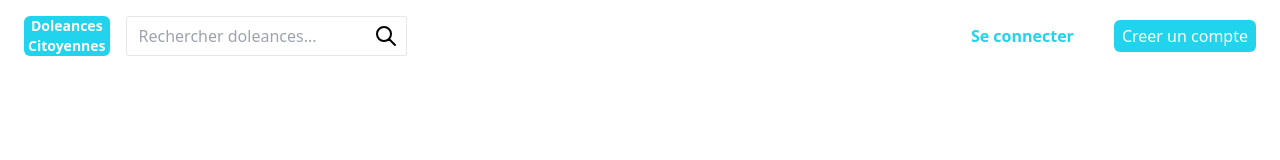
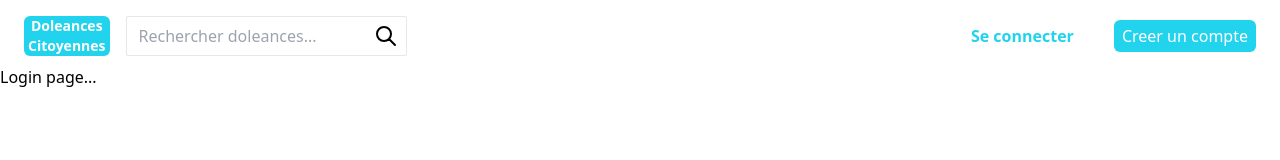
Before and after one commit to BayeDev/doleances-app, a React (Create React App) app in the folder frontend-app/: page /login in a window 1280 px wide. Shown: the top 160 px of the page. Built offline with nearby package versions, Linux system fonts and the light colour scheme.

Commit message:
First nav bar routing success

```diff
--- a/frontend-app/src/App.js
+++ b/frontend-app/src/App.js
@@ -1,11 +1,37 @@
 import Navbar from "./Components/Navbar";
+import LoginPage from "./Components/LoginPage"
+import RegisterPage from "./Components/RegisterPage"
+import HomePage from "./Components/HomePage";
+
+
+
 //import './App.css';
+import {
+  BrowserRouter,
+  Switch,
+  Route,
+} from "react-router-dom";
 
 function App() {
   return (
+  <BrowserRouter>
     <div>
      <Navbar />
+     <Switch>
+                <Route path="/login">
+                    <LoginPage />
+                </Route>
+                <Route path="/register">
+                    <RegisterPage />
+                </Route>
+                <Route path="/">
+                    <HomePage />
+                </Route>
+
+        </Switch>
     </div>
+    </BrowserRouter>
+
   );
 }
 
--- a/frontend-app/src/Components/Navbar.js
+++ b/frontend-app/src/Components/Navbar.js
@@ -8,7 +8,7 @@ import RegisterPage from "./RegisterPage"
 import HomePage from "./HomePage"
 
 import {
-    BrowserRouter as Router,
+    BrowserRouter,
     Switch,
     Route,
     Link
@@ -18,7 +18,6 @@ import {
 
 export default function Navbar(){
     return (
-        <Router>
         <div>
             <nav className="text-grey-900 flex justify-between mx-4 mt-2">
                 <div className="flex justify-between space-x-4 m-2">
@@ -36,16 +35,22 @@ export default function Navbar(){
                     </Link>
                 </div>
             </div>
-
             </nav>
-
         </div>
-
-
-        </Router>
     );
 }
-/**  <Switch>
+/**
+ * <BrowserRouter>
+          <Switch>
+            <Route exact path="/">
+                <Link to="/login"><Login/></Link>
+            </Route>
+            <Route path="/login">
+                <LoginPage />
+            </Route>
+          </Switch>
+ *
+ *  <Switch>
                 <Route exact path="/login">
                     <LoginPage />
                 </Route>
```
